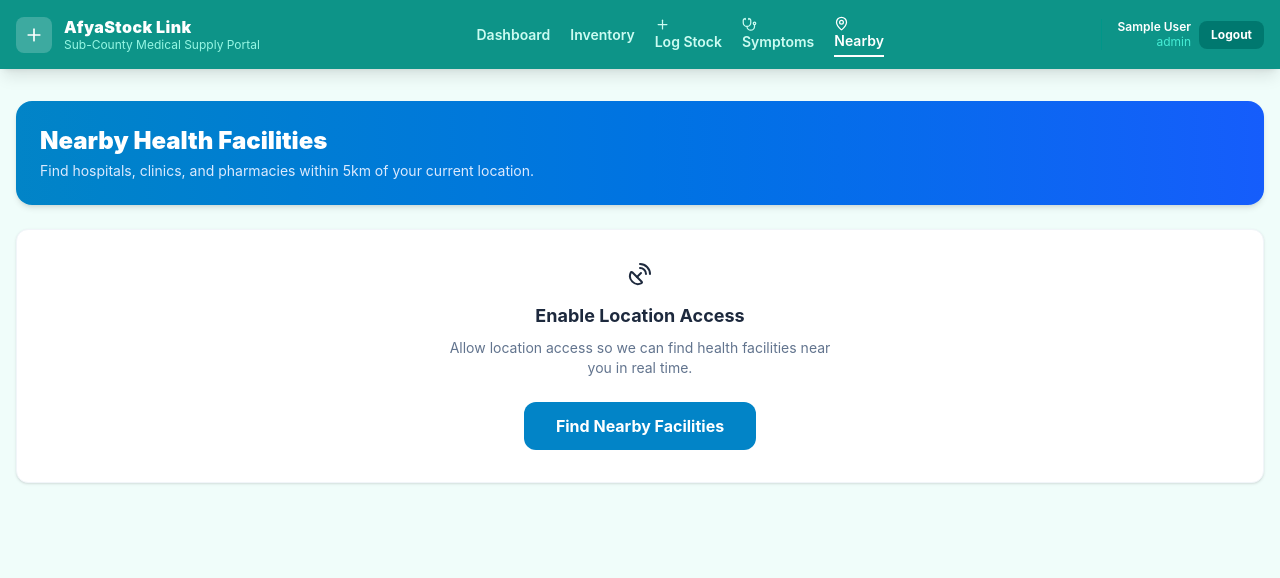
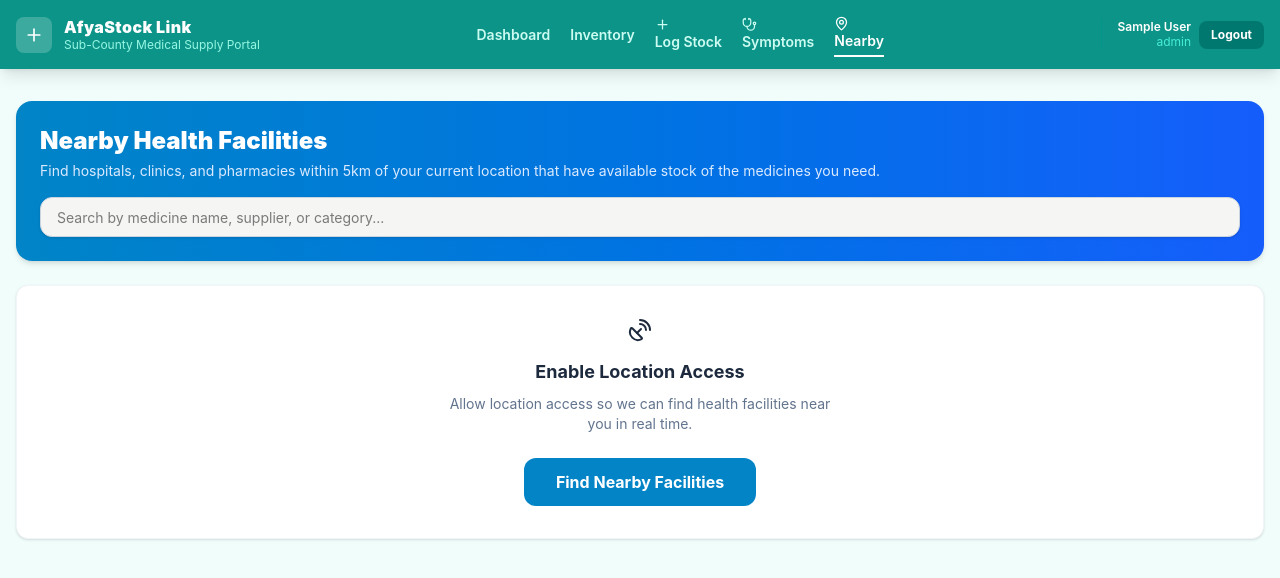
Before and after one commit to KINZU-17/Afya-Stock-Link, a React (Vite) app: page /nearby in a window 1280 px wide. Shown: the top 578 px of the page. Built offline with nearby package versions, Linux system fonts and the light colour scheme; data requests are answered from the project's data file; sample sign-in values are in the browser's storage.

Commit message:
added search functionality on the nearby facilities page

```diff
--- a/src/pages/NearbyFacilities.jsx
+++ b/src/pages/NearbyFacilities.jsx
@@ -108,8 +108,13 @@ function NearbyFacilities() {
         <h2 className="text-2xl font-black"> Nearby Health Facilities</h2>
         <p className="text-blue-100 text-sm mt-1">
           Find hospitals, clinics, and pharmacies within 5km of your current
-          location.
+          location that have available stock of the medicines you need.
         </p>
+        <input
+          type="text"
+          placeholder="Search by medicine name, supplier, or category..."
+          className="flex-1 px-4 py-3 rounded-xl border border-slate-300 shadow-sm focus:outline-none focus:ring-2 focus:ring-teal-400/30 focus:border-hospital-teal text-sm bg-stone-100 text-black mt-4 h-10 w-full"
+        />
       </div>
 
       {/* Enable Location */}
```
